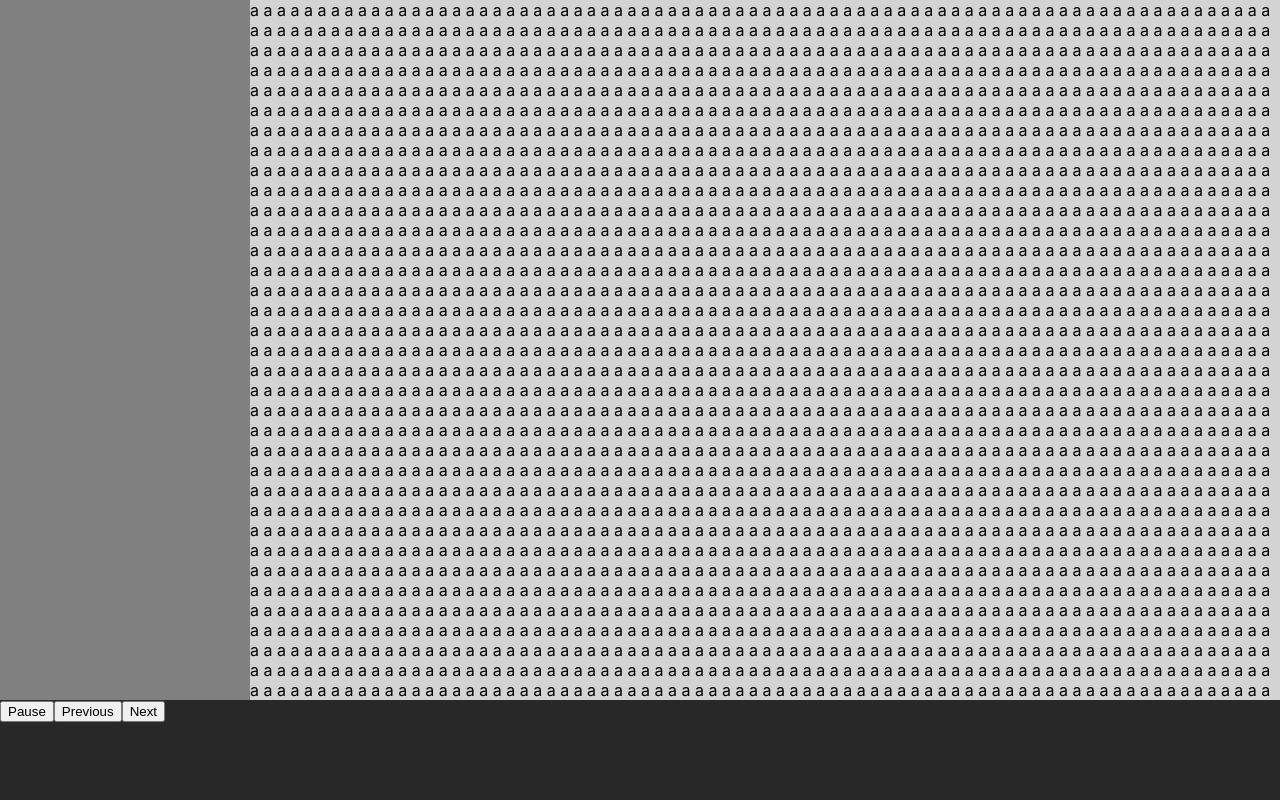
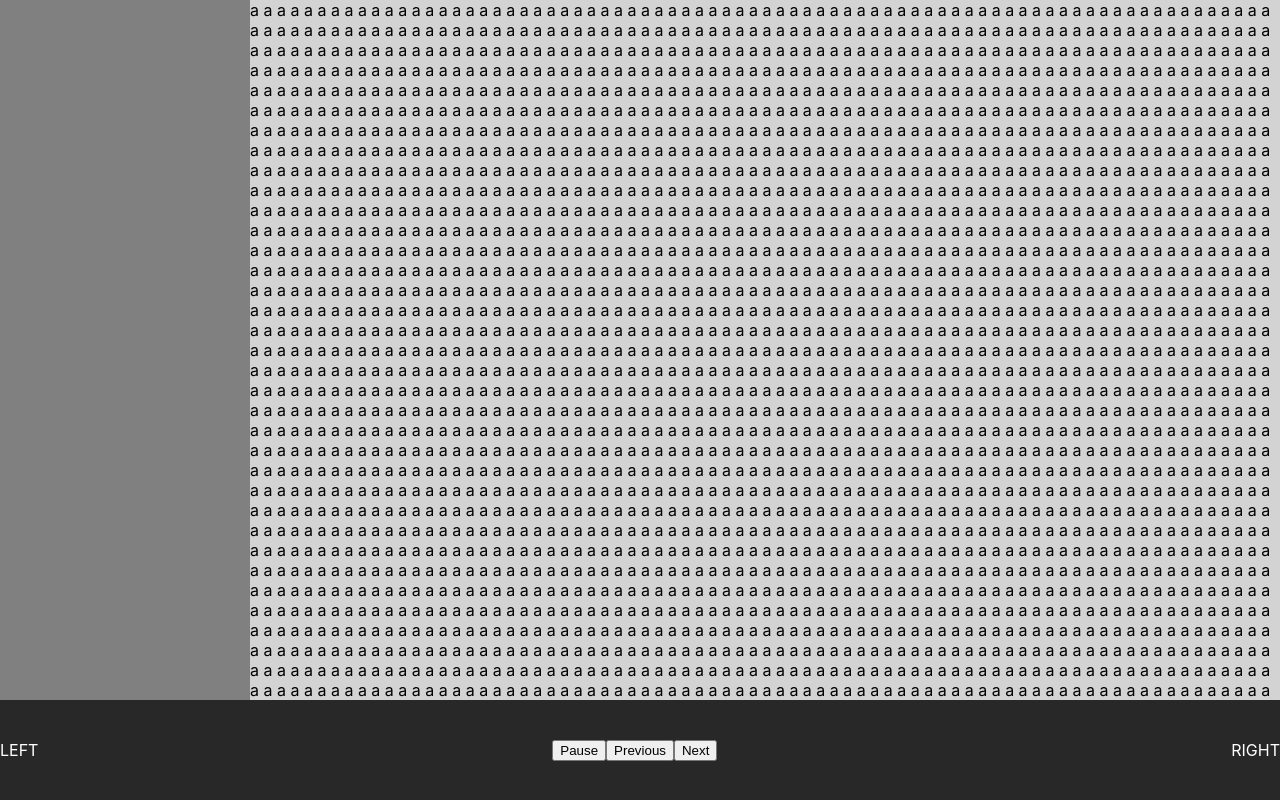
Before and after one commit to GalMunGral/respotify, a React (Create React App) app in the folder respotify/: page / in a window 1280 px wide. Built offline with nearby package versions, Linux system fonts and the light colour scheme.

Commit message:
Create components for flex layout

```diff
--- a/respotify/src/App.css
+++ b/respotify/src/App.css
@@ -24,3 +24,6 @@
   background: #282828;
   grid-area: player;
 }
+.light-text {
+  color: white;
+}
--- a/respotify/src/Player.js
+++ b/respotify/src/Player.js
@@ -1,4 +1,5 @@
 import React, { Component } from 'react';
+import Row from './layout/Row';
 
 export default class Player extends Component {
   componentDidMount() {
@@ -29,9 +30,10 @@ export default class Player extends Component {
     s.async = true;
     document.body.append(s);
   }
-  render() {
-    return (
-      <div className="player-control">
+
+  _renderControlButtons() {
+    return  (
+      <div>
         <button onClick={() => {
           this.player.togglePlay().then(() => {
             console.log('Paused!');
@@ -42,7 +44,7 @@ export default class Player extends Component {
             console.log('Resumed!');
           });
         }}>Previous</button>
-         <button onClick={() => {
+        <button onClick={() => {
           this.player.nextTrack().then(() => {
             console.log('Resumed!');
           });
@@ -50,4 +52,14 @@ export default class Player extends Component {
       </div>
     );
   }
+
+  render() {
+    return (
+      <Row className="player-control">
+        <div className="light-text">LEFT</div>
+        {this._renderControlButtons()}
+        <div className="light-text">RIGHT</div>
+      </Row>
+    );
+  }
 }
--- /dev/null
+++ b/respotify/src/layout/Row.js
@@ -0,0 +1,16 @@
+import React from 'react';
+
+export default function Row(props) {
+  let style = {
+    display: 'flex',
+    flexDirection: 'row',
+    justifyContent: 'space-between',
+    alignItems: 'center'
+  };
+
+  return (
+    <div style={style} className={props.className}>
+      {props.children}
+    </div>
+  );
+}
```
Also changed, not shown: respotify/src/layout/Column.js (added, +16 -0 lines).
